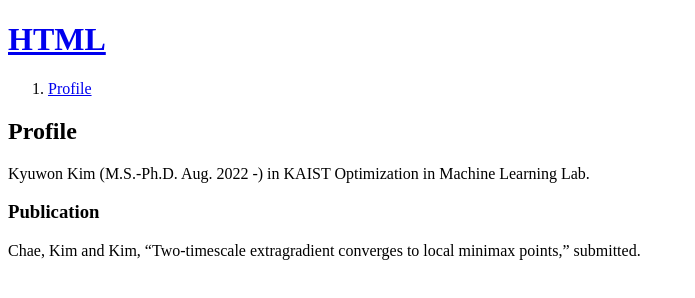
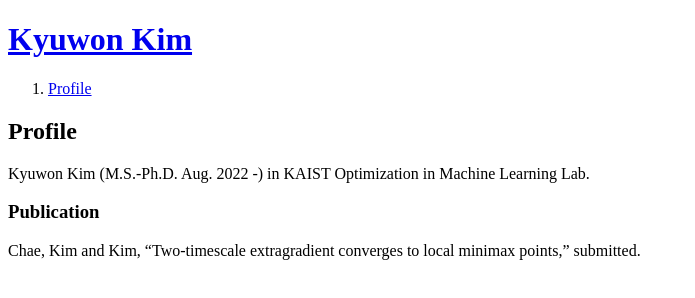
Before and after one commit to KAIST-kyuwonkim/KAIST-kyuwonkim.github.io, a plain HTML site: page index.html in a window 1280 px wide. Shown: the whole page, without its empty margins (0-695 px from the left). Drawn offline with Linux system fonts and the light colour scheme.

Commit message:
Update index.html

```diff
--- a/index.html
+++ b/index.html
@@ -5,7 +5,7 @@
   <meta charset="utf-8">
 </head>
 <body>
-<h1><a href="index.html">HTML</a></h1>
+<h1><a href="index.html">Kyuwon Kim</a></h1>
 <ol>
   <li><a href="1.html">Profile</a></li>
 </ol>
```
